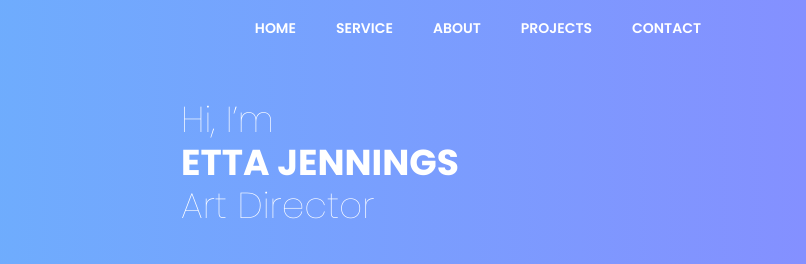
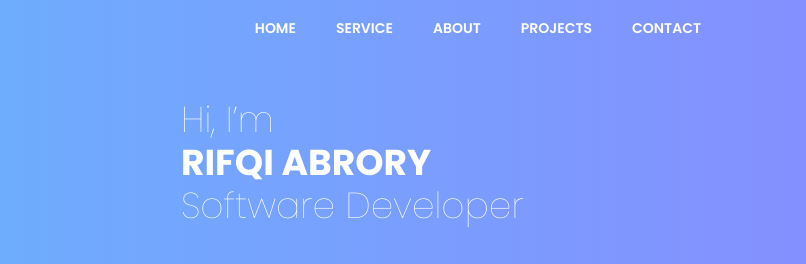
Before and after one commit to rifqiabrory/Portofolio, a plain HTML site: page index.html in a window 1280 px wide. Shown: the top 264 px of the page, 474-1280 px from the left. Drawn offline with nearby package versions, Linux system fonts and the light colour scheme.

Commit message:
Update index.html

```diff
--- a/index.html
+++ b/index.html
@@ -62,8 +62,8 @@
 					<div class="col-lg-6 col-md-12 banner-left">
 						<h1 class="text-white">
 							Hi, I’m <br>
-							<span>Etta Jennings</span> <br>
-							Art Director
+							<span>Rifqi Abrory</span> <br>
+							Software Developer
 						</h1>
 						<p class="mx-auto text-white  mt-20 mb-40">
 							Lorem ipsum dolor sit amet, consectetur adipisicing elit, sed do eiusmod temp <br> or incididunt ut labore et dolore magna aliqua. Ut enim ad minim.
```
